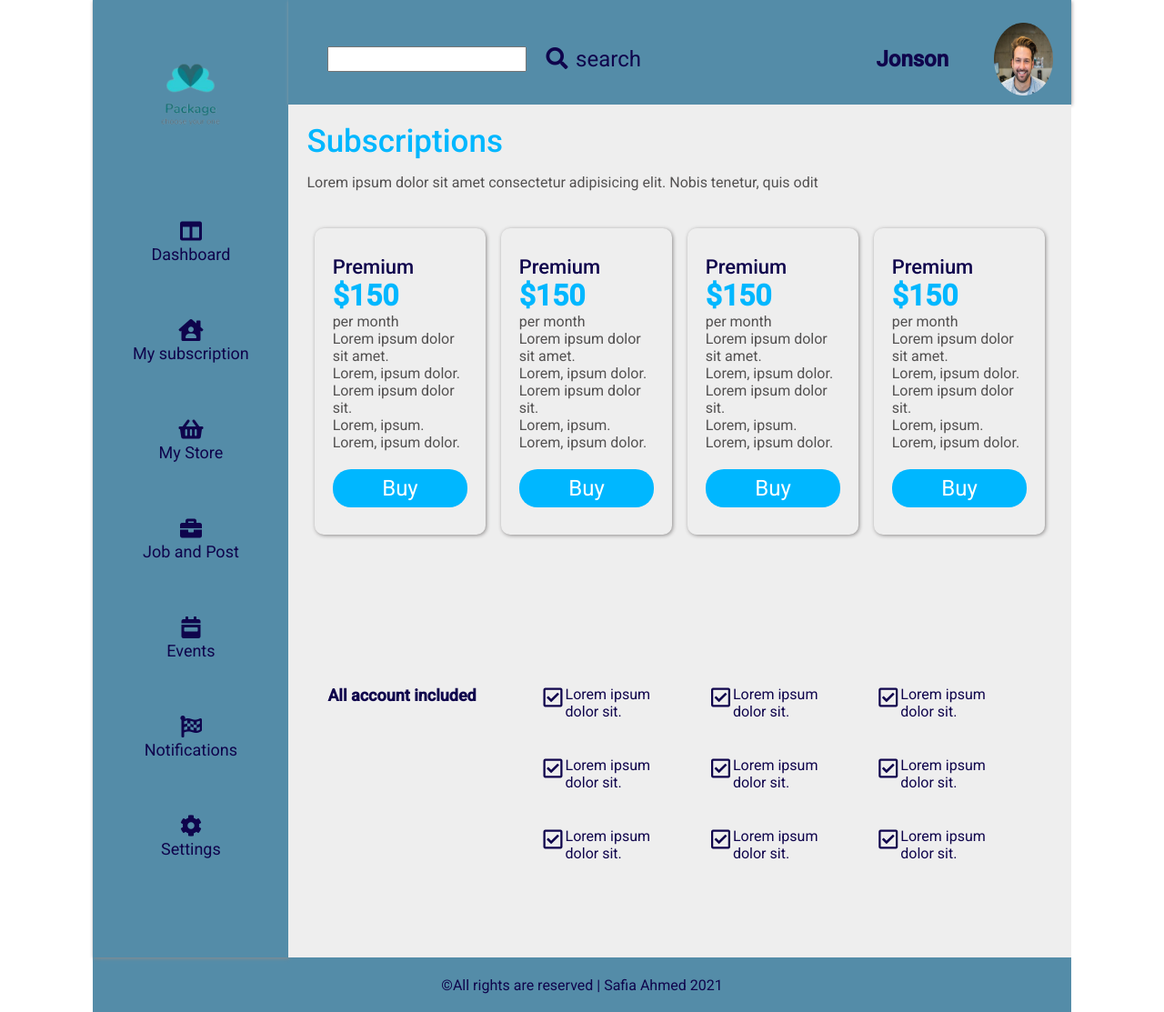
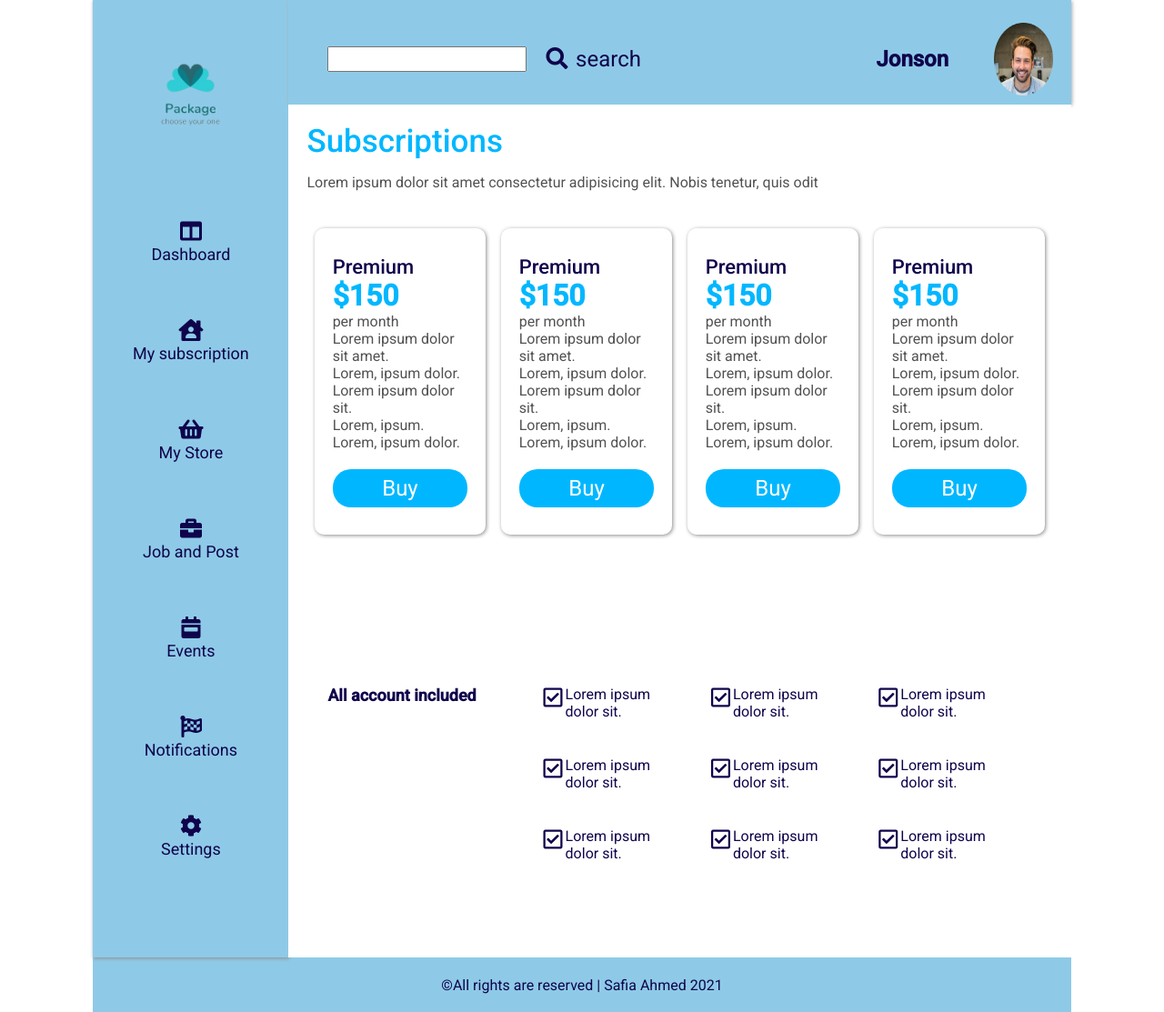
Before and after one commit to SafiaJotey/package, a plain HTML site: page index.html in a window 1280 px wide. Shown: the whole page at 91% size. Drawn offline with Linux system fonts and the light colour scheme.

Commit message:
responsive

```diff
--- a/style.css
+++ b/style.css
@@ -44,7 +44,7 @@ a{
 .logo-icon-section{
     width:20%;
      /* background-color:#787A91; */
-     background-color: #548CA8;
+     background-color: #8ecae7;
     text-align: center;
     box-shadow: 1px 1px 4px rgb(141, 139, 139);
 }
@@ -96,7 +96,7 @@ a{
    display: flex;
    justify-content: space-between;
    padding:25px 0 10px;
-    background-color:#548CA8;
+   background-color: #8ecae7;
 
 }
  .signin .search-area{
@@ -150,7 +150,7 @@ a{
 /* packages css */
 
 .packages{
-     background-color: #eeeeee;
+     background-color:white;
     padding: 20px;
 }
 
@@ -176,7 +176,7 @@ a{
     border-radius: 10px;
     margin: 5% 1%;
     padding: 30px 20px;
-    background-color: #EEEEEE;
+    background-color: white;
     box-shadow: 1px 1px 4px rgb(141, 139, 139);
 
 
@@ -221,7 +221,7 @@ a{
     display: flex;
     justify-self: space-between;
     padding:105px 5%;
-    background:#EEEEEE;
+    background:#ffffff;
 
 }
 .conditions-section .title{
@@ -267,7 +267,7 @@ footer{
     display:flex;
     justify-content: center;
     align-items: center;
-    background-color: #548CA8;
+    background-color: #8ecae7;
     color: #0F044C;
     font-size: 16px;
     font-weight: 400;
```
